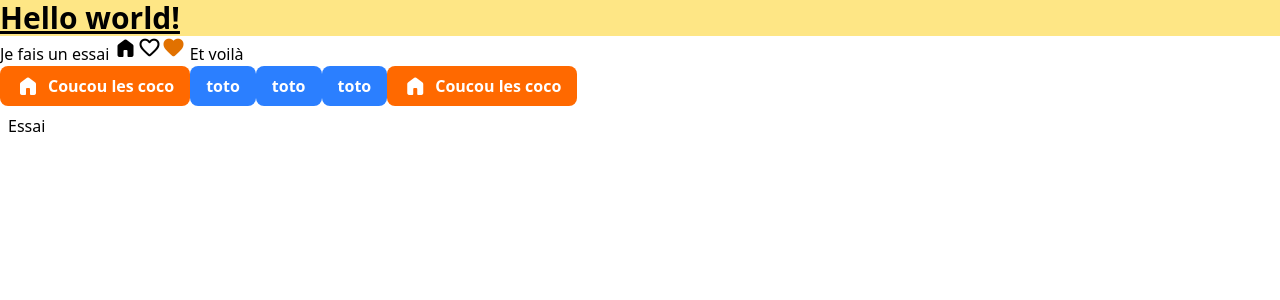
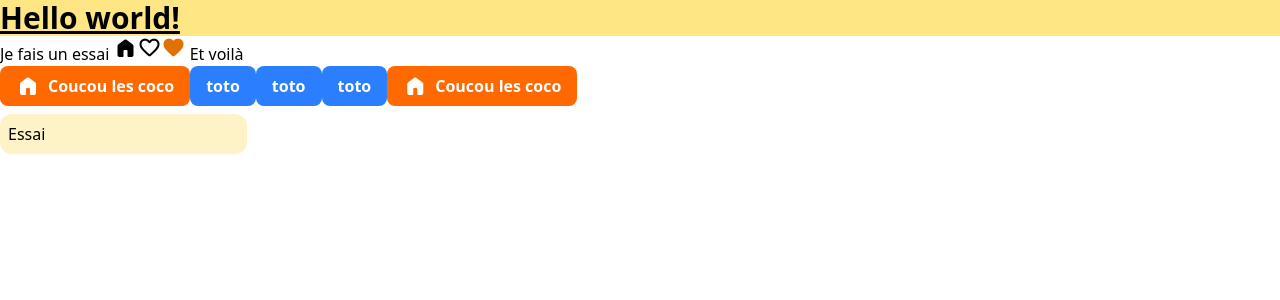
Before and after one commit to vnabet/ng-alize, an Angular app: page / in a window 1280 px wide. Shown: the top 300 px of the page. Built offline with nearby package versions, Linux system fonts and the light colour scheme.

Commit message:
test suite

```diff
--- a/projects/demo/src/app/app.component.html
+++ b/projects/demo/src/app/app.component.html
@@ -22,7 +22,8 @@ Je fais un essai
 
 </div>
 
-<span class="relative focus:border-8">
+<span class="relative mt-2 inline-block">
   <label for="coco" class="absolute p-2">Essai</label>
-  <input type="text" placeholder="Coucou les coco" name="coco" class="p-2 placeholder:opacity-0 focus:placeholder:opacity-100"/>
+  <input type="text" placeholder="Coucou les coco" name="coco" class="p-2 placeholder:opacity-0 focus-visible:placeholder:opacity-70 focus-visible:outline-0 rounded-xl bg-amber-100"/>
+<!--  <input type="text" placeholder="Coucou les coco" name="coco" class="p-2 focus-visible:outline-0 rounded-xl bg-amber-100"/>-->
 </span>
```
